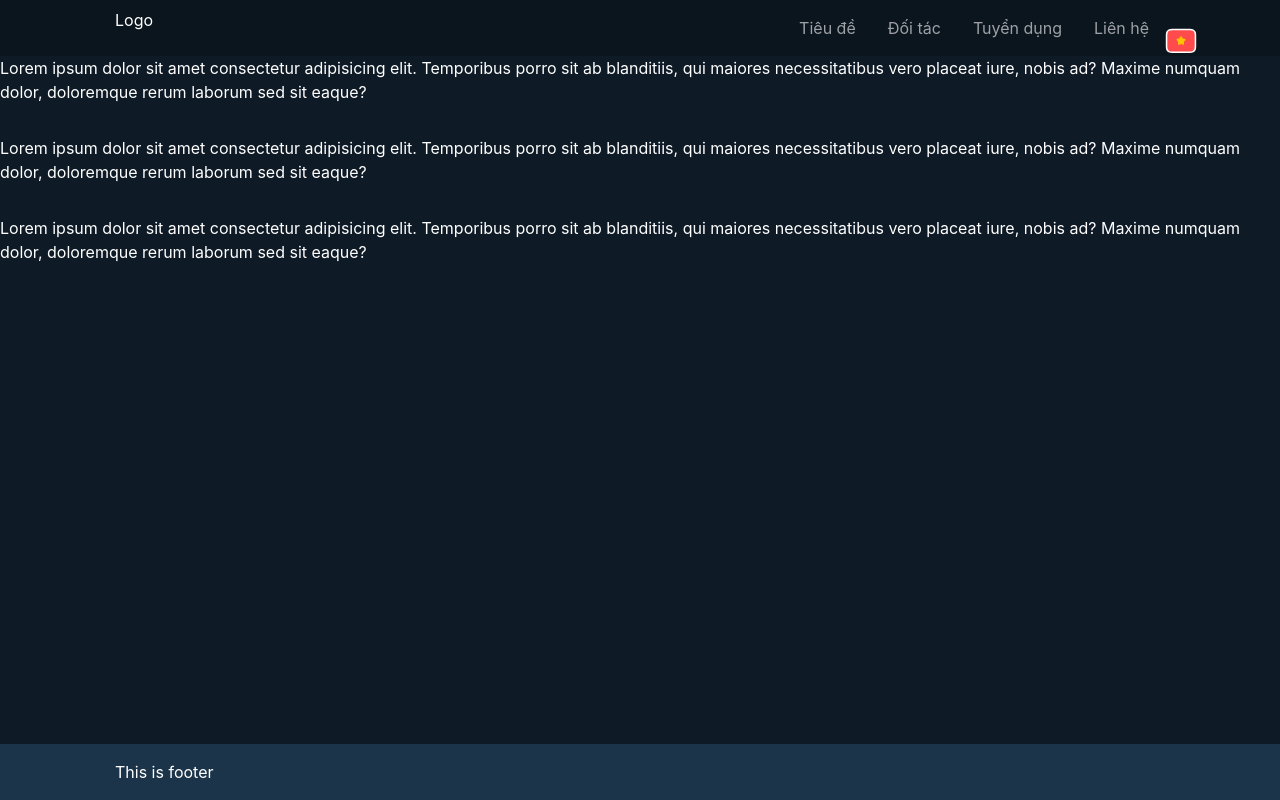
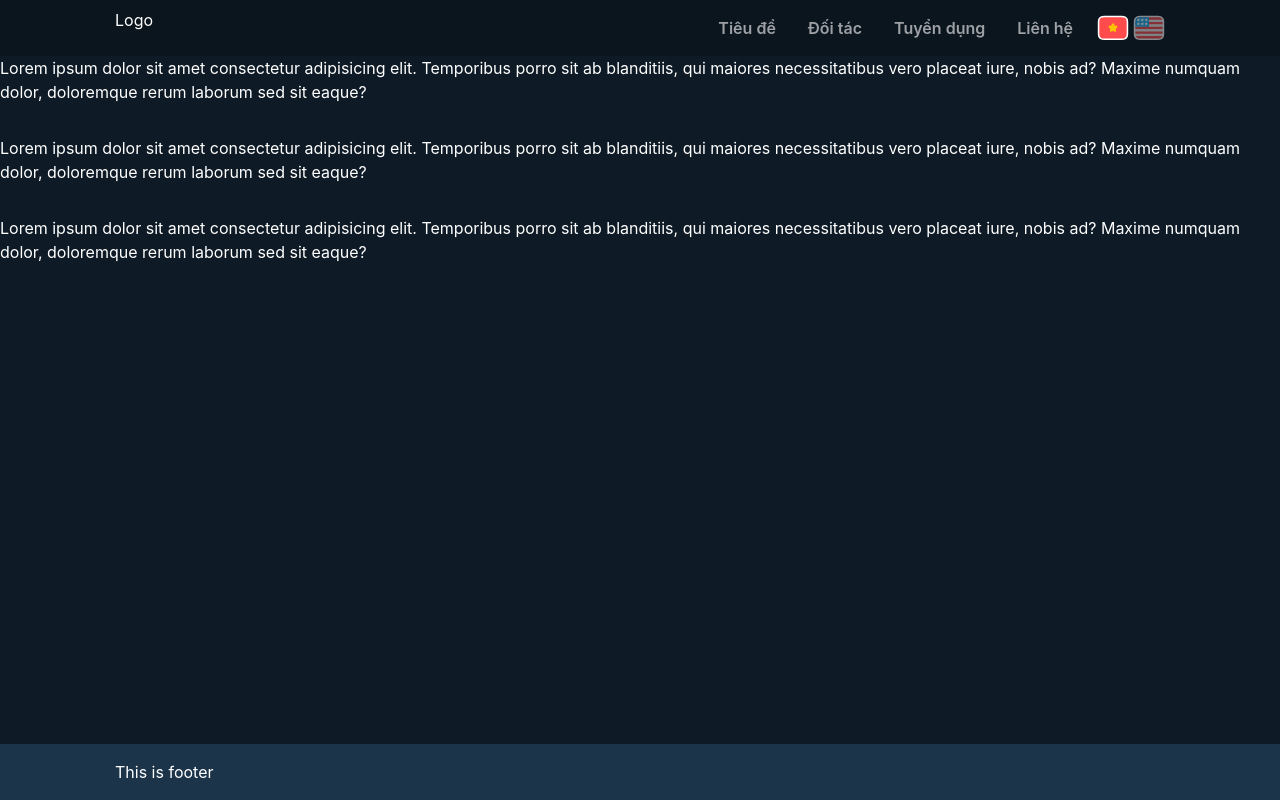
Before and after one commit to DigitalConnection2023/digital-connection, a React (Vite) app: page / in a window 1280 px wide. Built offline with nearby package versions, Linux system fonts and the light colour scheme.

Commit message:
update switch

```diff
--- a/src/components/header.tsx
+++ b/src/components/header.tsx
@@ -1,8 +1,9 @@
 import clsx from "clsx";
-// import i18n from "i18next";
+import i18n from "i18next";
 import { useRef, useEffect, ReactNode, MouseEvent } from "react";
 import { Link, useLocation } from "react-router-dom";
 import { LanguageSwitch } from "./language-switch";
+import { DEFAULT_LANG } from "../constant";
 
 type TNavItem = {
     key?: string;
@@ -76,7 +77,7 @@ export function Header({ logo, homeLink = "/", navItems }: IHeaderProps) {
             <div className="header-inner mx-auto py-2 flex justify-between">
                 <Link to={homeLink}>{logo}</Link>
 
-                <div className="flex">
+                <div className="flex items-center space-x-2">
                     <nav className="relative">
                         <div ref={indicator} className="h-1 absolute -z-10 bottom-0 left-0 duration-300 bg-secondary" />
                         <ul ref={navList} className="list-none flex" onMouseLeave={onMouseLeaveNavList}>
@@ -89,7 +90,7 @@ export function Header({ logo, homeLink = "/", navItems }: IHeaderProps) {
                                         className={clsx("flex", isActive ? "text-white" : "text-white/60")}
                                         onMouseEnter={onMouseEnterNavItem}
                                     >
-                                        <Link className={clsx("px-4 py-2", navItemCls)} to={item.path}>
+                                        <Link className={clsx("px-4 py-2 font-semibold", navItemCls)} to={item.path}>
                                             {item.title}
                                         </Link>
                                     </li>
@@ -98,14 +99,7 @@ export function Header({ logo, homeLink = "/", navItems }: IHeaderProps) {
                         </ul>
                     </nav>
 
-                    {/* <input
-                        type="checkbox"
-                        onChange={(e) => {
-                            i18n.changeLanguage(e.target.checked ? "en" : "vi");
-                        }}
-                    /> */}
-
-                    <LanguageSwitch />
+                    <LanguageSwitch defaultValue={DEFAULT_LANG} onChange={i18n.changeLanguage} />
                 </div>
             </div>
         </header>
--- a/src/components/language-switch.tsx
+++ b/src/components/language-switch.tsx
@@ -3,21 +3,36 @@ import { useState } from "react";
 import { EngFlag, ViFlag } from "./svg";
 
 interface ILanguageSwitchProps {
-    defaultLang?: "vi" | "en";
+    className?: string;
+    value?: "vi" | "en";
+    defaultValue?: "vi" | "en";
     onChange?: (lang?: "vi" | "en") => void;
 }
-export const LanguageSwitch = ({ defaultLang = "vi" }: ILanguageSwitchProps) => {
-    const [language, setLanguage] = useState(defaultLang);
+export const LanguageSwitch = ({ className, defaultValue = "vi", value, onChange }: ILanguageSwitchProps) => {
+    const [internalValue, setInternalValue] = useState(defaultValue);
+    const language = internalValue ?? value;
 
-    const onClick = () => {
-        setLanguage(language === "vi" ? "en" : "vi");
+    const onClickLanguageIcon = (newLanguage: "vi" | "en") => {
+        setInternalValue(newLanguage);
+        onChange?.(newLanguage);
     };
 
     return (
-        <button className="relative" onClick={onClick}>
-            <div className={clsx("absolute", language === "vi" ? "left-0" : "right-0")}>
-                {language === "vi" ? <ViFlag /> : <EngFlag />}
-            </div>
-        </button>
+        <div className={clsx("flex space-x-1", className)}>
+            <button
+                className="opacity-50 disabled:opacity-100"
+                disabled={language === "vi"}
+                onClick={() => onClickLanguageIcon("vi")}
+            >
+                <ViFlag />
+            </button>
+            <button
+                className="opacity-50 disabled:opacity-100"
+                disabled={language === "en"}
+                onClick={() => onClickLanguageIcon("en")}
+            >
+                <EngFlag />
+            </button>
+        </div>
     );
 };
--- /dev/null
+++ b/src/constant/config.ts
@@ -0,0 +1 @@
+export const DEFAULT_LANG = "vi";
--- /dev/null
+++ b/src/constant/index.ts
@@ -0,0 +1 @@
+export * from "./config";
--- a/src/i18next/index.ts
+++ b/src/i18next/index.ts
@@ -2,6 +2,7 @@ import i18n from "i18next";
 import { initReactI18next } from "react-i18next";
 import en from "./locales/en.json";
 import vi from "./locales/vi.json";
+import { DEFAULT_LANG } from "../constant";
 
 // import this file to src/main or src/index
 
@@ -15,7 +16,7 @@ i18n.use(initReactI18next).init({
         },
     },
     defaultNS: "ns",
-    lng: "vi",
+    lng: DEFAULT_LANG,
     fallbackLng: "en",
     interpolation: { escapeValue: false },
 });
```
